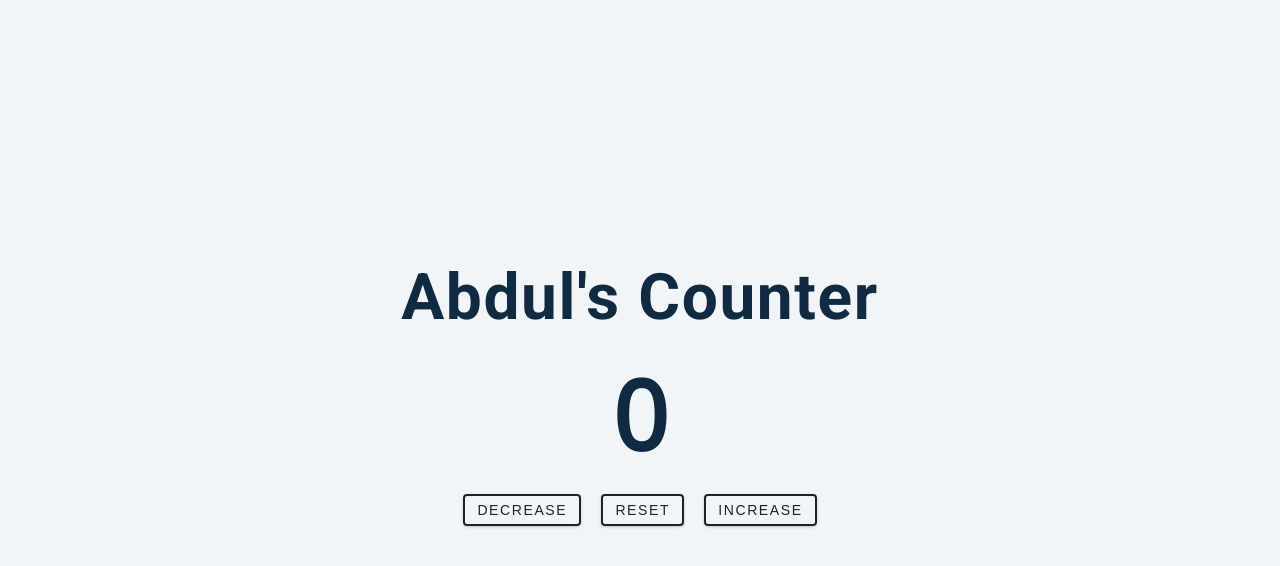
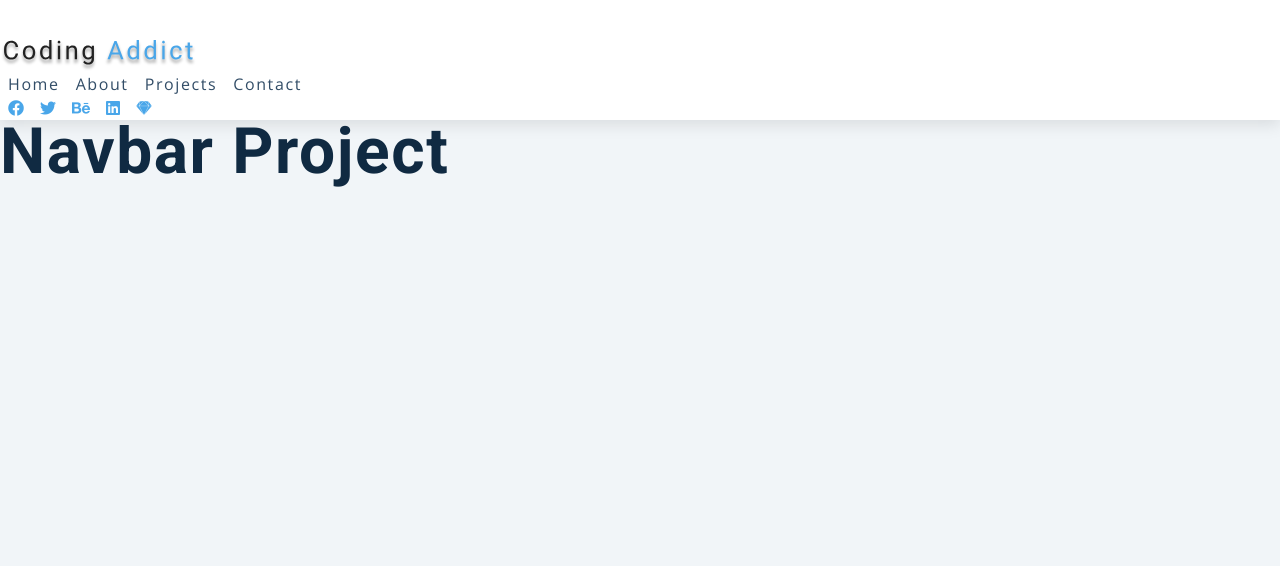
Before and after one commit to amboob223/Springboard, a plain HTML site: page index.html in a window 1280 px wide. Drawn offline with nearby package versions, Linux system fonts and the light colour scheme.

Commit message:
This is part of the nav js project to get toggle functionality

```diff
--- a/app.js
+++ b/app.js
@@ -1,34 +1,12 @@
+// classList - shows/gets all classes
+// contains - checks classList for specific class
+// add - add class
+// remove - remove class
+// toggle - toggles class
 
-//set count tp zero
-let count = 0;
+const navToggle = document.querySelector(".nav-toggle");
+const links = document.querySelector(".links");
 
-// select value and buttons
-const value = document.querySelector("#value");// using the document object
-const btns = document.querySelectorAll(".btn"); // collecting all the buttons
-
-console.log(btns);// these are for all three of them buttons
-
-btns.forEach(function(btn){ // we are iterating through th buttons that have the class btn in the html
-    btn.addEventListener("click",function(e){ // this is making the buttons do something when clicked // event object
-        const styles = e.currentTarget.classList; // making the styles varible // class list arranges all the btn classes nextt to btn
-        if(styles.contains("decrease")){
-            count--;
-        } else if(styles.contains("increase")){
-             count++;
-        } else{
-            count = 0; // the last choice is reset and thats why it goes bak to setting the count to zero
-
-        }
-        if(count > 0) {
-            value.style.color = "green";
-        }
-        if(count < 0){
-            value.style.color = "red";
-        }
-        if(count == 0){
-            value.style.color = "black";
-        }
-        value.textContent = count;// we got to make the vcalue text conten t equal the count depeding on the click
-    });
-
+navToggle.addEventListener("click", function(){
+    links.classList.toggle("show-links");// if its got show links it does something and if not it shows link becuase of the togglr property
 });
--- a/index.html
+++ b/index.html
@@ -3,28 +3,73 @@
   <head>
     <meta charset="UTF-8" />
     <meta name="viewport" content="width=device-width, initial-scale=1.0" />
-    <title>Counter</title>
+    <title>Navbar</title>
+    <!-- font-awesome -->
+    <link
+      rel="stylesheet"
+      href="https://cdnjs.cloudflare.com/ajax/libs/font-awesome/5.14.0/css/all.min.css"
+    />
 
     <!-- styles -->
     <link rel="stylesheet" href="styles.css" />
   </head>
   <body>
-    <main>
+    <nav>
+      <div class="nav-center"></div>
 
-
-    <div class = "container">
-      <h1>Abdul's counter</h1>
-      <span id="value">0</span> <!-- this gets the value query selector -->
-      <div class ="button-container">
-        <button class = "btn decrease"> decrease </button>
-        <button class = "btn reset"> reset</button><!-- this feeds the class list -->
-        <button class = "btn increase"> increase</button> <!-- how we made the btn clas and named each instance in the second slot-->
-      </div>
+      <!-- nav hearder comment -->
+    <div class="nav-header">
+      <img src="./logo.svg" class="logo" alt="logo"/>
+      <button class = "nav-toggle"><!-- this is one of the things wwe need to set it up manually-->
+        <i class = "fas fa-bars"></i>
+      </button>
     </div>
-    </main>
-
+    <!-- links -->
+    <ul class="links">
+      <li>
+        <a href="index.html">home</a>
+      </li>
+      <li>
+        <a href="about.html">about</a>
+      </li>
+      <li>
+        <a href="projects.html">projects</a>
+      </li>
+      <li>
+        <a href="contact.html">contact</a>
+      </li>
+    </ul>
+    <!-- social media -->
+    <ul class="social-icons">
+      <li>
+        <a href="https://www.twitter.com">
+          <i class="fab fa-facebook"></i>
+        </a>
+      </li>
+      <li>
+        <a href="https://www.twitter.com">
+          <i class="fab fa-twitter"></i>
+        </a>
+      </li>
+      <li>
+        <a href="https://www.twitter.com">
+          <i class="fab fa-behance"></i>
+        </a>
+      </li>
+      <li>
+        <a href="https://www.twitter.com">
+          <i class="fab fa-linkedin"></i>
+        </a>
+      </li>
+      <li>
+        <a href="https://www.twitter.com">
+          <i class="fab fa-sketch"></i>
+        </a>
+      </li>
+    </ul>
+    </nav>
+    <h1>navbar project</h1>
     <!-- javascript -->
     <script src="app.js"></script>
-
   </body>
 </html>
--- a/styles.css
+++ b/styles.css
@@ -3,7 +3,7 @@
 Fonts
 ===============
 */
-@import url("https://fonts.googleapis.com/css?family=Open+Sans|Roboto:400,700&display=swap");
+@import url('https://fonts.googleapis.com/css?family=Open+Sans|Roboto:400,700&display=swap');
 
 /*
 ===============
@@ -43,8 +43,8 @@ Variables
   --clr-green-dark: hsl(125, 67%, 44%);
   --clr-green-light: hsl(125, 71%, 66%);
   --clr-black: #222;
-  --ff-primary: "Roboto", sans-serif;
-  --ff-secondary: "Open Sans", sans-serif;
+  --ff-primary: 'Roboto', sans-serif;
+  --ff-secondary: 'Open Sans', sans-serif;
   --transition: all 0.3s linear;
   --spacing: 0.1rem;
   --radius: 0.25rem;
@@ -153,38 +153,98 @@ main {
 
 /*
 ===============
-Counter
+Navbar
 ===============
 */
+nav {
+  background: var(--clr-white);
+  box-shadow: var(--light-shadow);
+}
+.nav-header {
+  display: flex;
+  align-items: center;
+  justify-content: space-between;
+  padding: 1rem;
+}
+.nav-toggle {
+  font-size: 1.5rem;
+  color: var(--clr-primary-5);
+  background: transparent;
+  border-color: transparent;
+  transition: var(--transition);
+  cursor: pointer;
+  height:auto;
+}
+.nav-toggle:hover {
+  color: var(--clr-primary-1);
+  transform: rotate(90deg);
+}
+.logo {
+  height: 40px;
+}
+.links a {
+  color: var(--clr-grey-3);
+  font-size: 1rem;
+  text-transform: capitalize;
+  letter-spacing: var(--spacing);
+  display: block;
+  padding: 0.5rem 1rem;
+  transition: var(--transition);
+}
+.links a:hover {
+  background: var(--clr-primary-8);
+  color: var(--clr-primary-5);
+  padding-left: 1.5rem;
+}
+.social-icons {
+  display: none;
+}
+.links{/* here we are hidding the links in the toggle symbol and if */
+  height: 0;
+  overflow: hidden;
+  transition: var(--transition);
 
-main {
-  min-height: 100vh;
-  display: grid;
-  place-items: center;
 }
-.container {
-  text-align: center;
+.show-links {
+  height: 10rem;
+}/* this is the cutoff where */
+@media screen and (min-width: 800px) {
+  .nav-center {
+    max-width: 1170px;
+    height: auto;
+    margin: 0 auto;
+    display: flex;
+    align-items: center;
+    justify-content: space-between;
+    padding: 1rem;
+  }
+  .nav-header {
+    padding: 0;
+  }
+  .nav-toggle {
+    display: none;
+  }
+  .links {
+    height: auto;
+    display: flex;
+  }
+  .links a {
+    padding: 0;
+    margin: 0 0.5rem;
+  }
+  .links a:hover {
+    padding: 0;
+    background: transparent;
+  }
+  .social-icons {
+    display: flex;
+  }
+  .social-icons a {
+    margin: 0 0.5rem;
+    color: var(--clr-primary-5);
+    transition: var(--transition);
+  }
+  .social-icons a:hover {
+    color: var(--clr-primary-7);
+  }
 }
-#value {
-  font-size: 6rem;
-  font-weight: bold;
-}
-.btn {
-  text-transform: uppercase;
-  background: transparent;
-  color: var(--clr-black);
-  padding: 0.375rem 0.75rem;
-  letter-spacing: var(--spacing);
-  display: inline-block;
-  transition: var(--transition);
-  font-size: 0.875rem;
-  border: 2px solid var(--clr-black);
-  cursor: pointer;
-  box-shadow: 0 1px 3px rgba(0, 0, 0, 0.2);
-  border-radius: var(--radius);
-  margin: 0.5rem;
-}
-.btn:hover {
-  color: var(--clr-white);
-  background: var(--clr-black);
-}
```
Also changed, not shown: logo.svg (added).
